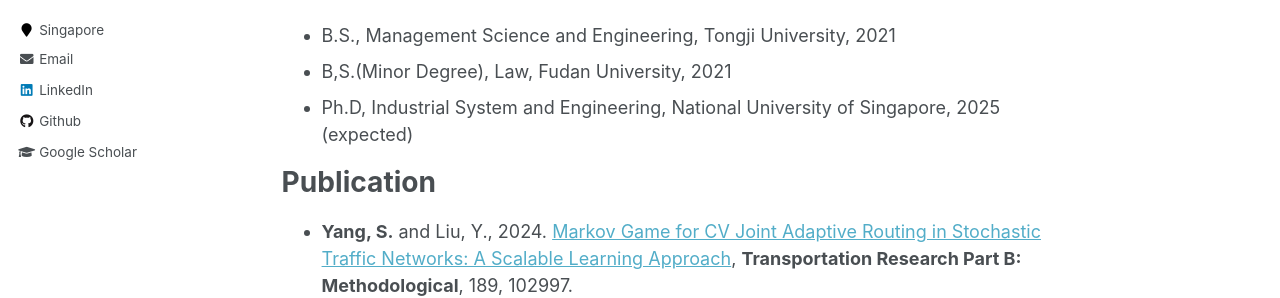
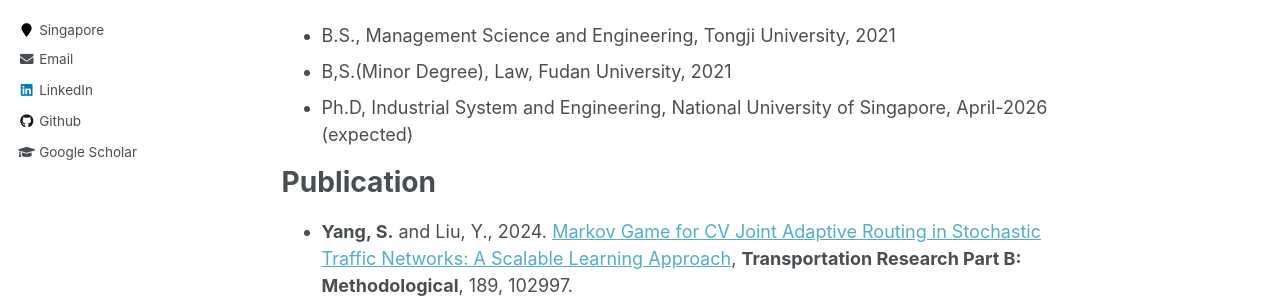
Before and after one commit to seanys/seanys.github.io, a Jekyll site: the page built from _pages/about.md, in a window 1280 px wide and 900 px high. Shown: the part 375-673 px from the top of the window. Built offline with Jekyll 4.4.1, drawn with Linux system fonts in a browser that asks for light colours.

Commit message:
Update about.md

```diff
--- a/_pages/about.md
+++ b/_pages/about.md
@@ -14,7 +14,7 @@ Education
 ======
 * B.S., Management Science and Engineering, Tongji University, 2021
 * B,S.(Minor Degree), Law, Fudan University, 2021
-* Ph.D, Industrial System and Engineering, National University of Singapore, 2025 (expected)
+* Ph.D, Industrial System and Engineering, National University of Singapore, April-2026 (expected)
 
 Publication
 ======
```
